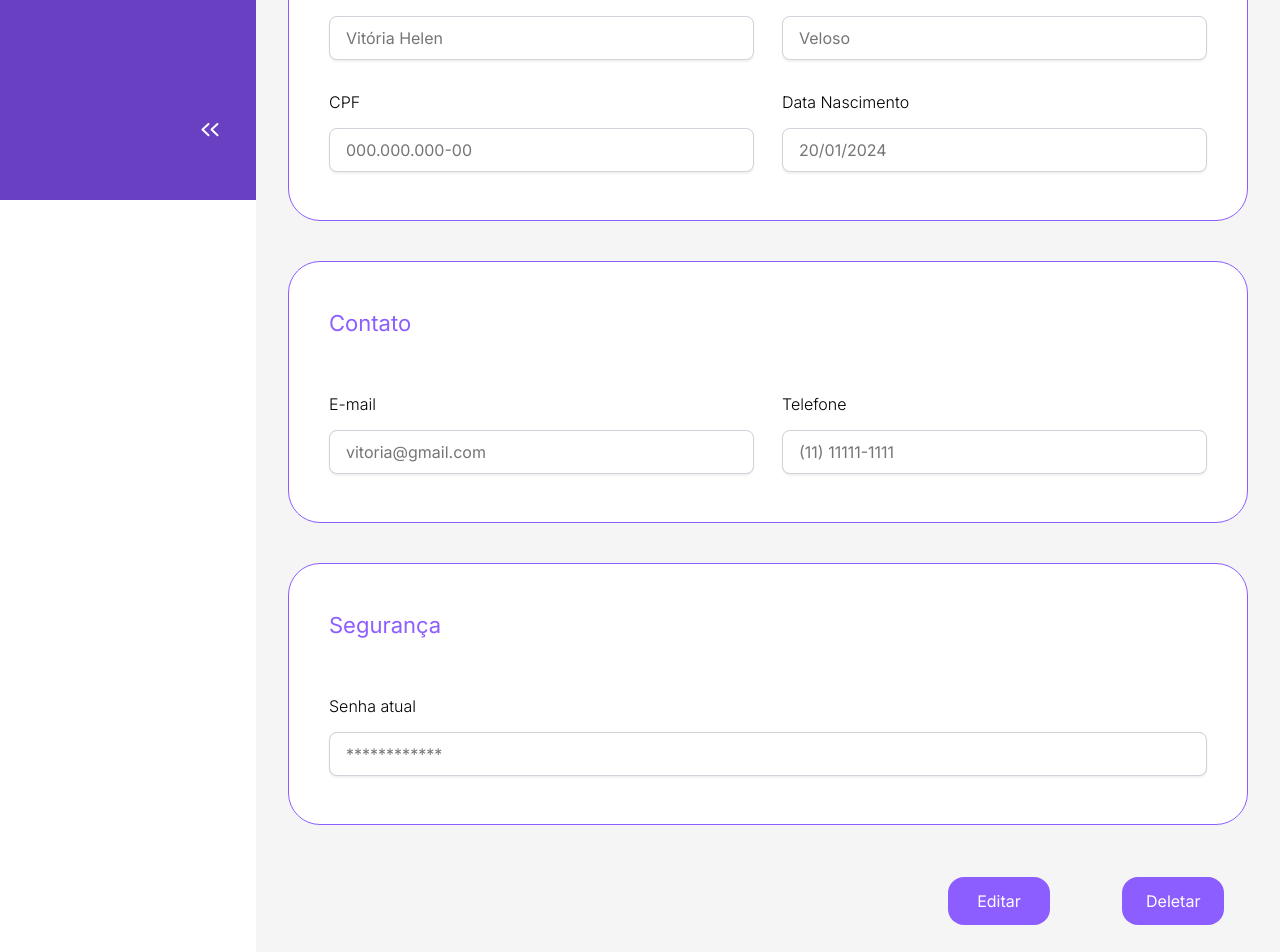
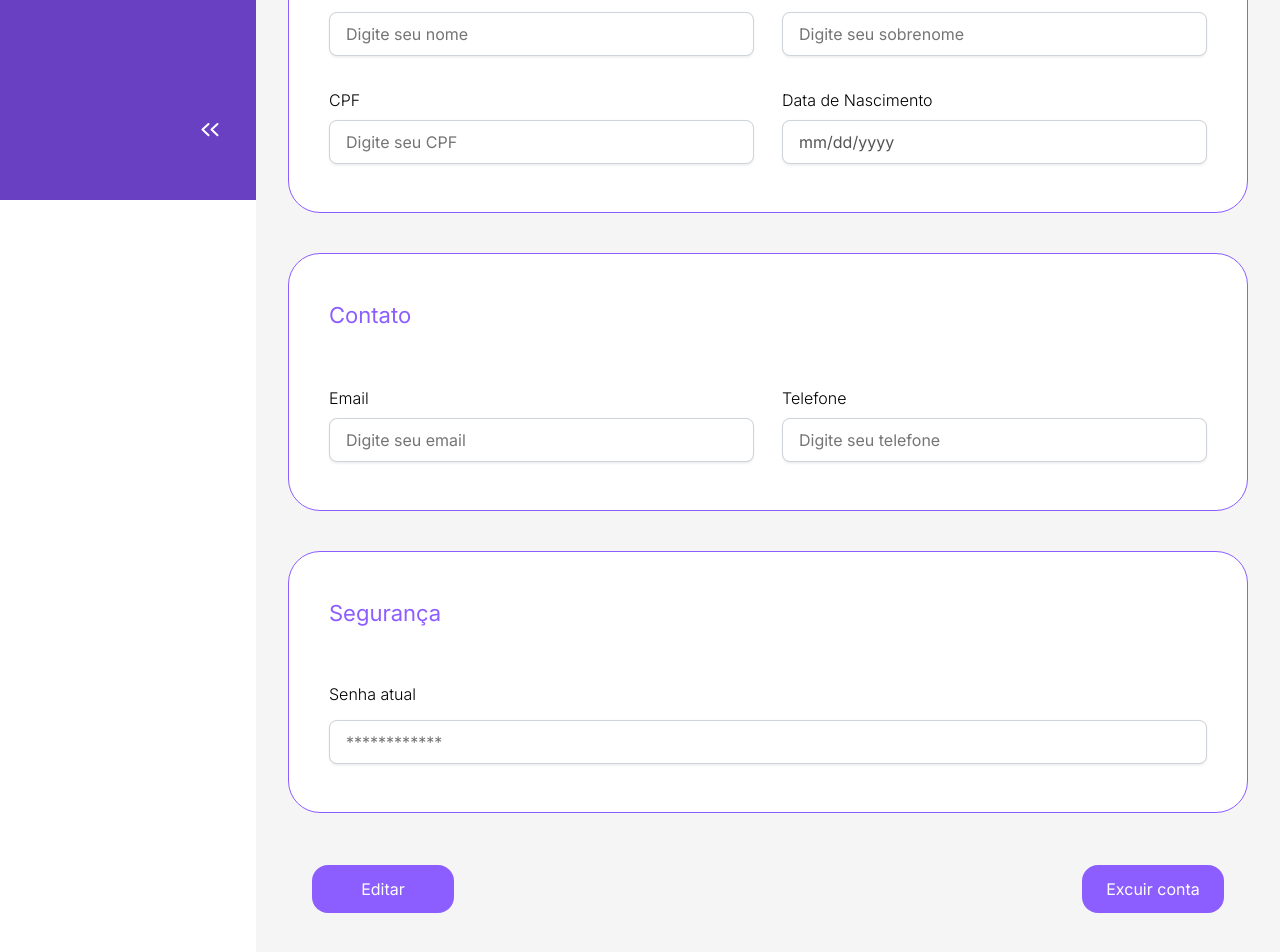
Before and after one commit to Eventhub-TCC/eventhub-tcc.github.io, a React (Vite) app: page /meu-perfil in a window 1280 px wide. Shown: the part 600-1552 px from the top of the page. Built offline with nearby package versions, Linux system fonts and the light colour scheme.

Commit message:
feat(meu-perfil): consulta backend para preencher campos do perfil
- Faz requisicao axios para obter usuario logado
- Preenche campos do perfil com dados do usuario
- Corrige erro em relacao a posicao do cabecalho

```diff
--- a/package.json
+++ b/package.json
@@ -13,6 +13,7 @@
     "@fortawesome/fontawesome-free": "^6.7.2",
     "axios": "^1.8.2",
     "bootstrap": "^5.3.3",
+    "jwt-decode": "^4.0.0",
     "react": "^18.3.1",
     "react-dom": "^18.3.1",
     "react-number-format": "^5.4.3",
--- a/src/componentes/OrganizadorLayout/OrganizadorLayout.css
+++ b/src/componentes/OrganizadorLayout/OrganizadorLayout.css
@@ -6,6 +6,7 @@
   .cabecalho-layout{
     position: fixed;
     width: 100%;
+    z-index: 1000;
   }
 
   .barra-layout {
--- a/src/paginas/MeuPerfil/MeuPerfil.css
+++ b/src/paginas/MeuPerfil/MeuPerfil.css
@@ -19,7 +19,7 @@
     align-self: stretch;
 }
 
-.div-caixa{
+.caixa-perfil{
   display: flex;
   flex-direction: column;
   align-items: flex-start;
@@ -76,7 +76,7 @@
 }
 
 
-.div-caixa2{
+.caixa-input-perfil{
   display: flex;
   padding: 48px 40px;
   flex-direction: column;
@@ -140,11 +140,12 @@
   align-items: center;
   gap: 24px;
   align-self: stretch;
+  justify-content: space-between;
 }
 
 .botao-editar{
   display: flex;
-  width: 150px;
+  width: 190px;
   padding: 12px 24px;
   justify-content: center;
   align-items: center;
@@ -154,12 +155,11 @@
   border-radius: 16px;
   background:#F5F5F5;
   display: flex;
-  width: 150px;
+  width: 190px;
   padding: 12px 24px;
   justify-content: center;
   align-items: center;
 }
-
 
 .foto-perfil {
     display: flex;
--- a/src/paginas/MeuPerfil/MeuPerfil.tsx
+++ b/src/paginas/MeuPerfil/MeuPerfil.tsx
@@ -2,13 +2,45 @@
 import './MeuPerfil.css'
 import Botao from '../../componentes/Botao/Botao'
 import Input from '../../componentes/Input/Input'
+import axios from 'axios'
+import { useEffect, useState } from 'react'
+import { jwtDecode } from 'jwt-decode'
+import { PatternFormat } from 'react-number-format'
+interface Usuario {
+  nomeUsu: string;
+  sobrenomeUsu: string;
+  cpfUsu: string;
+  dtNasUsu: string;
+  emailUsu: string;
+  telUsu: string;
+  senhaUsu: string;
+}
 
 const MeuPerfil = () => {
+  const [usuario, setUsuario] = useState<Usuario | null> (null);
+
+
+  useEffect(() => {
+    const obterUsuario = async () => {
+      try {
+        const token = localStorage.getItem('token');
+        if (!token) {
+          throw new Error('Token não encontrado');
+        }
+        const emailDecodificado: {email:string} = jwtDecode(token);
+        const response = await axios.get<Usuario>(`http://localhost:3000/users/get-user/${emailDecodificado.email}`);
+        setUsuario(response.data);
+      } catch (error) {
+        console.error('Erro ao obter usuário');
+      }
+    }
+    obterUsuario();
+  },[]);
   return (
     <div>
           <div className='perfil'>
             <h1 className='titulo-h1'>Perfil</h1>
-            <div className='div-caixa'>
+            <div className='caixa-perfil'>
               <div className='formulario-perfil'>
                 <div className='perfil-foto-nome-email-organizador'>
                   <div className='foto-perfil'>
@@ -17,8 +49,8 @@ const MeuPerfil = () => {
                       <path fill-rule="evenodd" clip-rule="evenodd" d="M62.1304 66.2249C55.6243 71.6988 47.201 75.0006 37.9999 75.0006C28.7988 75.0006 20.3755 71.6988 13.8695 66.2249C17.1125 59.0364 24.3242 54.0373 32.7038 54.0373H43.2961C51.6756 54.0373 58.8874 59.0364 62.1304 66.2249ZM48.489 44.0988C45.7072 46.8894 41.9341 48.4572 37.9999 48.4572C34.0658 48.4572 30.2927 46.8894 27.5108 44.0988C24.729 41.3082 23.1661 37.5233 23.1661 33.5767C23.1661 29.6302 24.729 25.8453 27.5108 23.0547C30.2927 20.264 34.0658 18.6963 37.9999 18.6963C41.9341 18.6963 45.7072 20.264 48.489 23.0547C51.2709 25.8453 52.8338 29.6302 52.8338 33.5767C52.8338 37.5233 51.2709 41.3082 48.489 44.0988Z" fill="white"/>
                     </svg>
                     <div className='nome-email-organizador'>
-                      <h2 className='nome-perfil-organizador'>Ana da Silva</h2>
-                      ana.silva@email.com
+                      <h2 className='nome-perfil-organizador'>{usuario?.nomeUsu}</h2>
+                      {usuario?.emailUsu}
                     </div>
                   </div>
                     <div className='botoes-foto-perfil'>
@@ -34,65 +66,112 @@ const MeuPerfil = () => {
             </div>
 
 
-            <div className='div-caixa2'>
+            <div className='caixa-input-perfil'>
               <div className='informacoes-pessoais-perfil-organizador'>
                 <p className='texto-informacoes-pessoal'>Informações Pessoais</p>
                 </div>
                   <div className='campos-informacoes-pessoais-perfil-organizador'>
                     <div className='alinhamento-campos'>
                       <div className='titulo-input-perfil'>
-                        <h1 className='texto-input-perfil'>Nome</h1>
                       <div className='inputs-perfil'>
-                       <Input disabled="true" dica='Vitória Helen'/>
+                       <Input
+                              value={usuario?.nomeUsu}
+                              dica='Digite seu nome'
+                              obrigatorio
+                              name='nome'
+                              cabecalho
+                              cabecalhoTexto='Nome'
+                              disabled="true"/>
                       </div>
                     </div>
                     <div className='titulo-input-perfil'>
-                      <h1 className='texto-input-perfil'>Sobrenome</h1>
                       <div className='inputs-perfil'>
-                        <Input disabled="true" dica='Veloso'/>
+                        <Input
+                              value={usuario?.sobrenomeUsu}
+                              dica='Digite seu sobrenome'
+                              obrigatorio
+                              name='sobrenome'
+                              cabecalho
+                              cabecalhoTexto='Sobrenome'
+                              disabled="true"/>
                     </div>
                   </div>
                 </div>
                 <div className='alinhamento-campos'>
                       <div className='titulo-input-perfil'>
-                        <h1 className='texto-input-perfil'>CPF</h1>
-                      <div className='inputs-perfil'>
-                       <Input disabled="true" dica='000.000.000-00'/>
-                      </div>
+                        {/* <h1 className='texto-input-perfil'>CPF</h1> */}
+                        <div className='inputs-perfil'>
+                              <PatternFormat
+                              format="###.###.###-##"
+                              mask="_"
+                              value={usuario?.cpfUsu}
+                              customInput={Input}
+                              dica='Digite seu CPF'
+                              obrigatorio
+                              name='cpf'
+                              cabecalho
+                              cabecalhoTexto='CPF'
+                              disabled="true"
+                              />
+                        </div>
                     </div>
                     <div className='titulo-input-perfil'>
-                      <h1 className='texto-input-perfil'>Data Nascimento</h1>
                       <div className='inputs-perfil'>
-                        <Input disabled="true" dica='20/01/2024'/>
+                        <Input
+                              value={usuario?.dtNasUsu}
+                              dica='Digite sua data de nascimento'
+                              obrigatorio
+                              name='dataNascimento'
+                              cabecalho
+                              cabecalhoTexto='Data de Nascimento'
+                              disabled="true"
+                              type="date"/>
                     </div>
                   </div>
                 </div>
               </div>
             </div>
 
-            <div className='div-caixa2'>
+            <div className='caixa-input-perfil'>
               <div className='informacoes-pessoais-perfil-organizador'>
                 <p className='texto-informacoes-pessoal'>Contato</p>
                 </div>
                   <div className='campos-informacoes-pessoais-perfil-organizador'>
                     <div className='alinhamento-campos'>
                       <div className='titulo-input-perfil'>
-                        <h1 className='texto-input-perfil'>E-mail</h1>
                       <div className='inputs-perfil'>
-                       <Input disabled="true" dica='vitoria@gmail.com'/>
+                       <Input
+                              value={usuario?.emailUsu}
+                              dica='Digite seu email'
+                              obrigatorio
+                              name='email'
+                              cabecalho
+                              cabecalhoTexto='Email'
+                              disabled="true"/>
                       </div>
                     </div>
                     <div className='titulo-input-perfil'>
-                      <h1 className='texto-input-perfil'>Telefone</h1>
                       <div className='inputs-perfil'>
-                        <Input disabled="true" dica='(11) 11111-1111'/>
+                        <PatternFormat
+                              format={"(##) #####-####"}
+                              mask="_"
+                              customInput={Input}
+                              value={usuario?.telUsu}
+                              dica='Digite seu telefone'
+                              obrigatorio
+                              name='telefone'
+                              cabecalho
+                              cabecalhoTexto='Telefone'
+                              disabled="true"
+                              type="tel"
+                              pattern="[0-9]{2}-[0-9]{5}-[0-9]{4}"/>
                     </div>
                   </div>
                 </div>
               </div>
             </div>
 
-            <div className='div-caixa2'>
+            <div className='caixa-input-perfil'>
               <div className='informacoes-pessoais-perfil-organizador'>
                 <p className='texto-informacoes-pessoal'>Segurança</p>
                 </div>
@@ -113,7 +192,7 @@ const MeuPerfil = () => {
                 <Botao tamanho='max' texto='Editar' />
               </div>
               <div className='botao-deletar'>
-                <Botao tamanho='max' texto='Deletar' />
+                <Botao tamanho='max' texto='Excuir conta' />
               </div>
             </div>
           </div>
```
Also changed, not shown: 1 other file (tests, documents, lock files or other folders).
